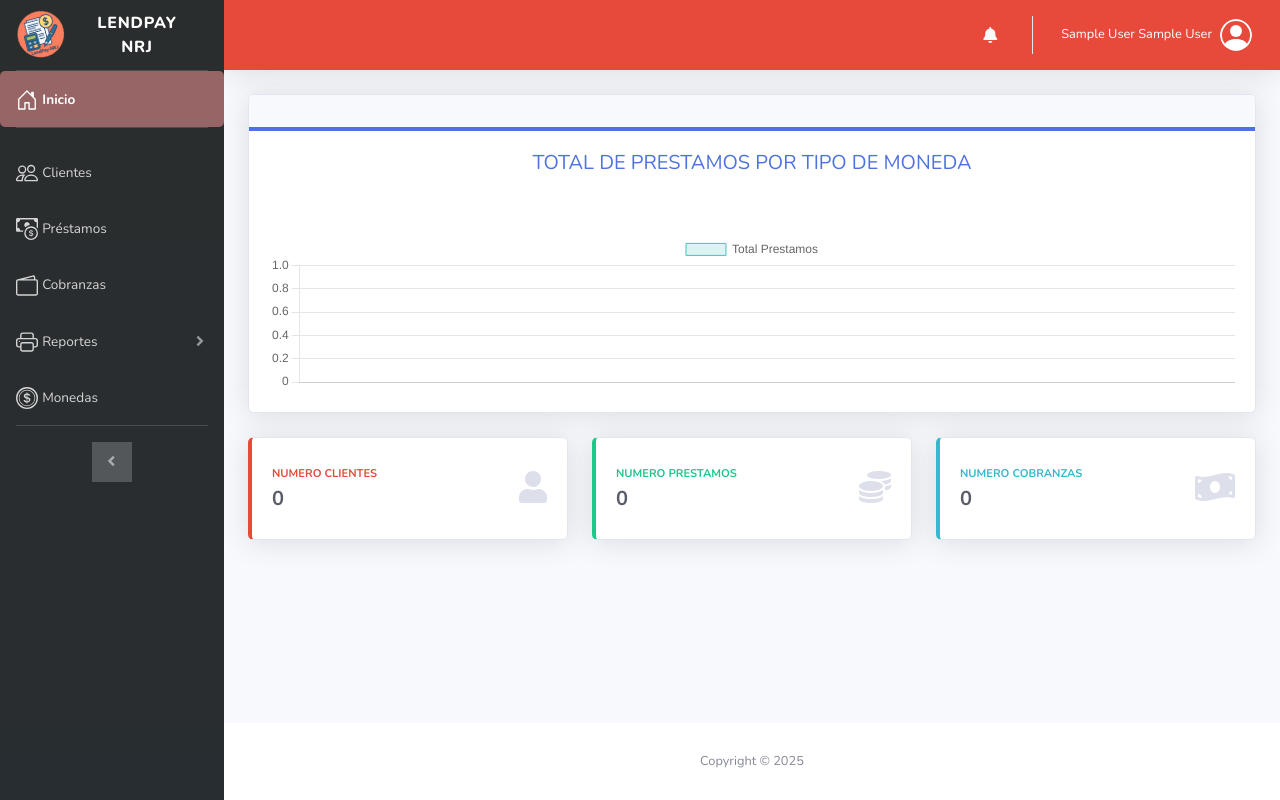
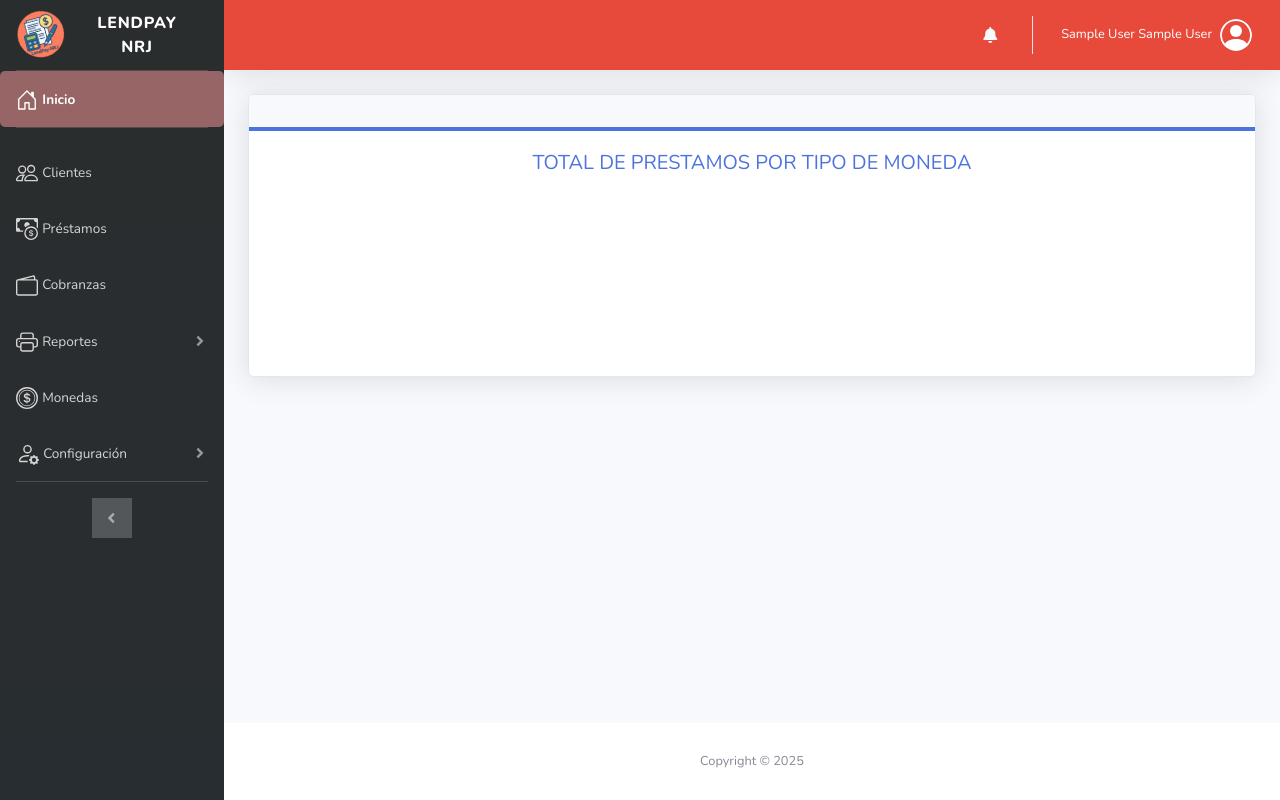
Before and after one commit to Ney08/LendPay-NRJ, a CodeIgniter app: page /LendPay/admin/dashboard in a window 1280 px wide. Run offline with CodeIgniter, Linux system fonts and the light colour scheme; the visitor is signed in with stand-in values (Sample User, id 1); data that the repository does not hold is empty; a map, chart or similar area stays blank; some libraries are stand-ins or nearby versions.

Commit message:
creacion del index de config

```diff
--- a/application/models/Payments_m.php
+++ b/application/models/Payments_m.php
@@ -22,9 +22,7 @@ class Payments_m extends CI_Model
         $this->db->join('coins co', 'co.id = l.coin_id', 'left');
         $this->db->where(['c.loan_status' => 1, 'c.dni' => $dni]);
         // select only the loan that is active
-        $this->db->where('l.status', 1);
 
-        return $this->db->get()->row();
     }
 
     public function get_quotasCst($loan_id){
--- a/application/views/admin/components/sidebar.php
+++ b/application/views/admin/components/sidebar.php
@@ -87,7 +87,20 @@
       <span>Monedas</span></a>
   </li>
 
-
+  <li class="nav-item">
+    <a class="nav-link collapsed" href="#" data-toggle="collapse" data-target="#collapseConfiguracion" aria-expanded="false" aria-controls="collapseConfiguracion">
+    <svg xmlns="http://www.w3.org/2000/svg" width="23" height="23" fill="currentColor" class="bi bi-person-gear" viewBox="0 0 16 16">
+  <path d="M11 5a3 3 0 1 1-6 0 3 3 0 0 1 6 0M8 7a2 2 0 1 0 0-4 2 2 0 0 0 0 4m.256 7a4.5 4.5 0 0 1-.229-1.004H3c.001-.246.154-.986.832-1.664C4.484 10.68 5.711 10 8 10q.39 0 .74.025c.226-.341.496-.65.804-.918Q8.844 9.002 8 9c-5 0-6 3-6 4s1 1 1 1zm3.63-4.54c.18-.613 1.048-.613 1.229 0l.043.148a.64.64 0 0 0 .921.382l.136-.074c.561-.306 1.175.308.87.869l-.075.136a.64.64 0 0 0 .382.92l.149.045c.612.18.612 1.048 0 1.229l-.15.043a.64.64 0 0 0-.38.921l.074.136c.305.561-.309 1.175-.87.87l-.136-.075a.64.64 0 0 0-.92.382l-.045.149c-.18.612-1.048.612-1.229 0l-.043-.15a.64.64 0 0 0-.921-.38l-.136.074c-.561.305-1.175-.309-.87-.87l.075-.136a.64.64 0 0 0-.382-.92l-.148-.045c-.613-.18-.613-1.048 0-1.229l.148-.043a.64.64 0 0 0 .382-.921l-.074-.136c-.306-.561.308-1.175.869-.87l.136.075a.64.64 0 0 0 .92-.382zM14 12.5a1.5 1.5 0 1 0-3 0 1.5 1.5 0 0 0 3 0"/>
+</svg>
+      <span>Configuración</span>
+    </a>
+    <div id="collapseConfiguracion" class="collapse" aria-labelledby="headingUtilities" data-parent="#accordionSidebar" style="">
+      <div class="bg-white py-2 collapse-inner rounded">
+        <a class="collapse-item" href="<?php echo site_url('admin/config'); ?>"> Editar Datos</a>
+        <a class="collapse-item" href="<?php echo site_url('admin/config/change_password'); ?>"> Cambiar Contraseña</a>
+      </div>
+    </div>
+  </li>
 
 
   <script>
--- a/application/views/admin/index.php
+++ b/application/views/admin/index.php
@@ -8,120 +8,3 @@
       <canvas id="grafica"></canvas>
     </div>
 </div>
-
-<script src="https://cdn.jsdelivr.net/npm/chart.js"></script>
-
-<script>
-  // Parse the data with JSON.parse(), and the data becomes a JavaScript object.
-  var cData = JSON.parse('<?php echo $countLC; ?>');
-
-  console.log("datos", cData);
-
-  // Obtener una referencia al elemento canvas del DOM
-  const ctx = document.getElementById('grafica');
-
-  // Adjust the canvas height
-  ctx.height =60; // Set the height to make the canvas shorter
-
-  const data = {
-    labels: cData.label, // Las etiquetas son las categorías del eje X
-    datasets: [{
-      label: "Total Prestamos",
-      data: cData.data, // La data es un arreglo que debe tener la misma cantidad de valores que la cantidad de etiquetas
-      backgroundColor: [
-        'rgba(75, 192, 192, 0.2)',
-        'rgba(54, 162, 235, 0.2)',
-        'rgba(255, 206, 86, 0.2)',
-        'rgba(255, 99, 132, 0.2)',
-      ], // Color de fondo
-      borderColor: [
-        'rgba(75, 192, 192, 1)',
-        'rgba(54, 162, 235, 1)',
-        'rgba(255, 206, 86, 1)',
-        'rgba(255, 99, 132, 1)',
-      ], // Color del borde
-      borderWidth: 1 // Ancho del borde
-    }]
-  };
-
-  const config = {
-    type: 'bar', // Tipo de gráfica: line
-    data: data,
-    options: {
-      responsive: true,
-      plugins: {
-        title: {
-          display: true,
-          text: '',
-        }
-      },
-      scales: {
-        y: {
-          beginAtZero: true // Comenzar el eje Y desde cero
-        }
-      }
-    }
-
-
-  };
-
-  new Chart(ctx, config);
-</script>
-
-
-
-<div class="row">
-  <!-- Earnings (Monthly) Card Example -->
-  <div class="col-xl-4 mb-4">
-    <div class="card border-left-danger shadow h-100 py-2">
-      <div class="card-body">
-        <div class="row no-gutters align-items-center">
-          <div class="col mr-2">
-            <div class="text-xs font-weight-bold text-danger text-uppercase mb-1">
-            Numero clientes</div>
-            <div class="h5 mb-0 font-weight-bold text-gray-800"><?php echo $qCts->cantidad ?></div>
-          </div>
-          <div class="col-auto">
-            <i class="fas fa-user fa-2x text-gray-300"></i>
-          </div>
-        </div>
-      </div>
-    </div>
-  </div>
-
-  <!-- Earnings (Monthly) Card Example -->
-  <div class="col-xl-4 mb-4">
-    <div class="card border-left-success shadow h-100 py-2">
-      <div class="card-body">
-        <div class="row no-gutters align-items-center">
-          <div class="col mr-2">
-            <div class="text-xs font-weight-bold text-success text-uppercase mb-1">
-            Numero Prestamos</div>
-            <div class="h5 mb-0 font-weight-bold text-gray-800"><?php echo $qLoans->cantidad ?></div>
-          </div>
-          <div class="col-auto">
-            <i class="fas fa-coins fa-2x text-gray-300"></i>
-          </div>
-        </div>
-      </div>
-    </div>
-  </div>
-
-  <!-- Earnings (Monthly) Card Example -->
-  <div class="col-xl-4 mb-4">
-    <div class="card border-left-info shadow h-100 py-2">
-      <div class="card-body">
-        <div class="row no-gutters align-items-center">
-          <div class="col mr-2">
-            <div class="text-xs font-weight-bold text-info text-uppercase mb-1">Numero cobranzas
-            </div>
-            <div class="h5 mb-0 mr-3 font-weight-bold text-gray-800"><?php echo $qPaids->cantidad ?></div>
-          </div>
-          <div class="col-auto">
-            <i class="fas fa-money-bill-wave fa-2x text-gray-300"></i>
-          </div>
-        </div>
-      </div>
-    </div>
-  </div>
-</div>
--- a/assets/js/script.js
+++ b/assets/js/script.js
@@ -187,11 +187,9 @@ $(document).ready(function () {
 						$("#credit_amount").val("");
 						$("#payment_m").val("");
 						$("#coin").val("");
-						// $("#quotas").html("<tr><td colspan='5'>No hay cuotas disponibles</td></tr>");
+						$("#quotas").html("<tr><td colspan='5'>No hay cuotas disponibles</td></tr>");
 						//eliminar la tabla antes de crearla de nuevo
-						$("#quotas").dataTable().fnClearTable();
-						$("#quotas").dataTable().fnDraw();
-						$("#quotas").dataTable().fnDestroy();
+
 					} else {
 						console.log('existe el cliente', data.cst.dni)
 						$("#dni_c").val("");
```
Also changed, not shown: application/views/admin/config/change_password.php (deleted, +0 -41 lines).
